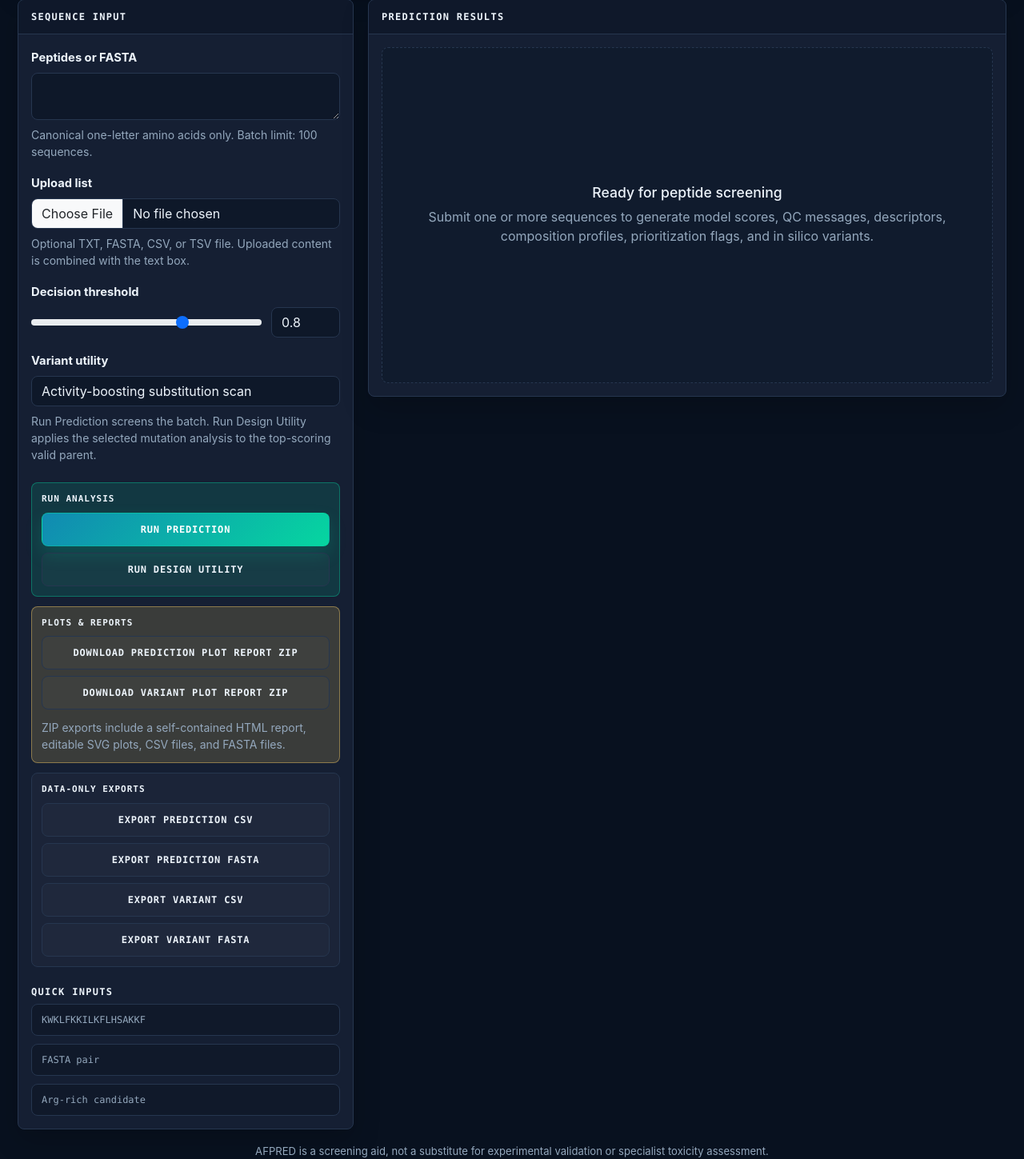
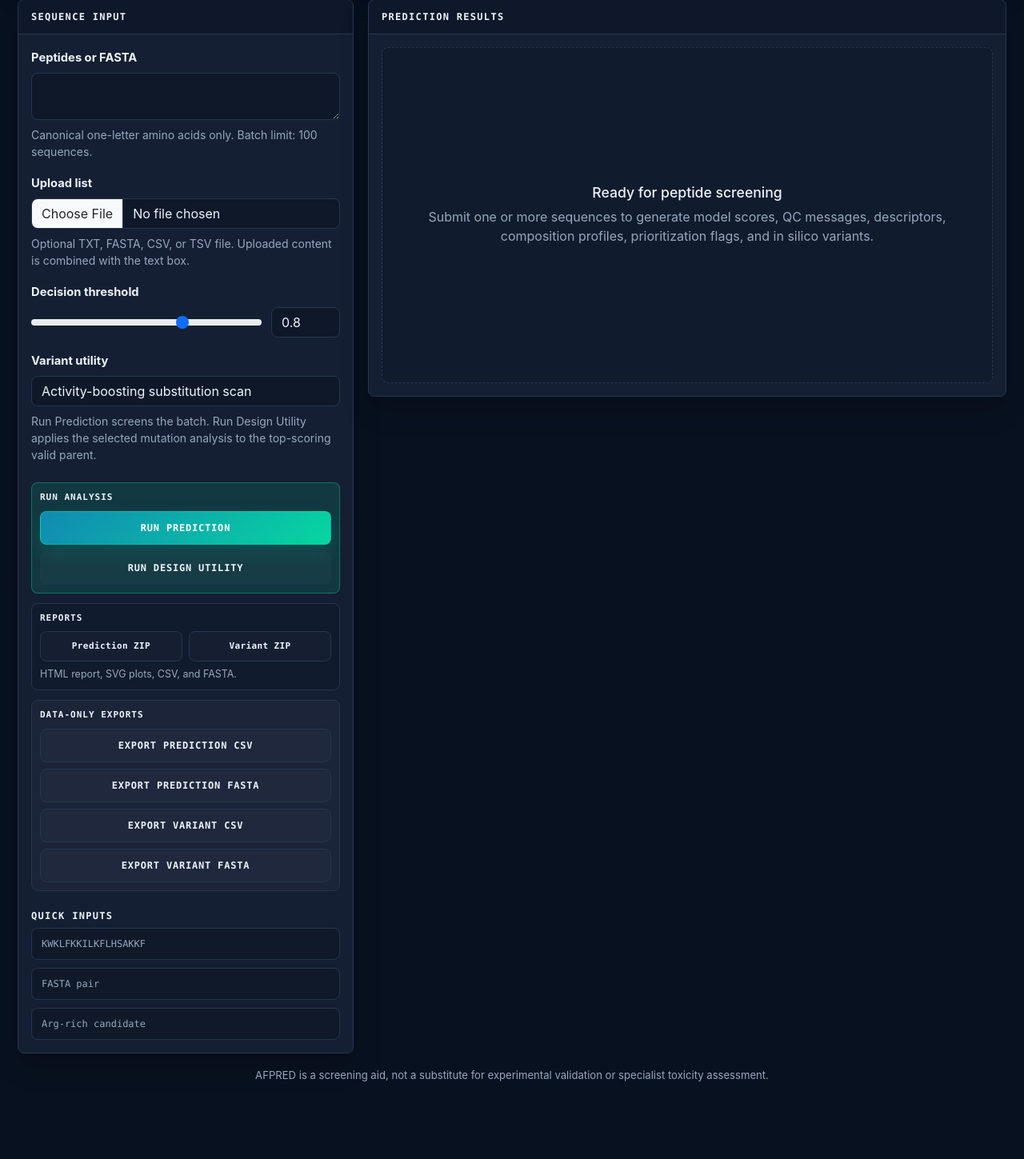
Before and after one commit to sanchisivan/afpred, a Flask app: page / in a window 1280 px wide. Shown: the part 291-1740 px from the top of the page at 80% size. After the commit the page ends 1643 px from the top, so only its background shows below. Run offline with Flask 3, Linux system fonts and the light colour scheme; some libraries are stand-ins or nearby versions.

Commit message:
Subtle report export controls

```diff
--- a/templates/index.html
+++ b/templates/index.html
@@ -323,7 +323,7 @@
     .action-section {
       display: grid;
       gap: 8px;
-      padding: 12px;
+      padding: 10px;
       border: 1px solid var(--line);
       border-radius: 8px;
       background: rgba(255, 255, 255, 0.025);
@@ -335,8 +335,8 @@
     }
 
     .action-section.report-action {
-      border-color: rgba(255, 209, 102, 0.42);
-      background: var(--gold-soft);
+      border-color: var(--line);
+      background: rgba(8, 17, 31, 0.22);
     }
 
     .action-title {
@@ -346,6 +346,31 @@
       font-weight: 900;
       letter-spacing: 1px;
       text-transform: uppercase;
+    }
+
+    .compact-actions {
+      display: grid;
+      grid-template-columns: repeat(2, minmax(0, 1fr));
+      gap: 8px;
+    }
+
+    .compact-actions.single {
+      grid-template-columns: 1fr;
+    }
+
+    .compact-actions .btn {
+      min-height: 38px;
+      padding: 8px 10px;
+      font-size: 11px;
+      letter-spacing: 0.4px;
+      text-transform: none;
+    }
+
+    .export-note {
+      margin: 0;
+      color: var(--muted);
+      font-size: 0.78rem;
+      line-height: 1.35;
     }
 
     .quick-grid,
@@ -1005,10 +1030,12 @@
                 </div>
 
                 <div class="action-section report-action">
-                  <span class="action-title">Plots & reports</span>
-                  <button type="submit" name="action" value="report_pack" class="btn btn-outline-secondary">Download Prediction Plot Report ZIP</button>
-                  <button type="submit" name="action" value="variant_report_pack" class="btn btn-outline-secondary">Download Variant Plot Report ZIP</button>
-                  <div class="form-text">ZIP exports include a self-contained HTML report, editable SVG plots, CSV files, and FASTA files.</div>
+                  <span class="action-title">Reports</span>
+                  <div class="compact-actions">
+                    <button type="submit" name="action" value="report_pack" class="btn btn-outline-secondary">Prediction ZIP</button>
+                    <button type="submit" name="action" value="variant_report_pack" class="btn btn-outline-secondary">Variant ZIP</button>
+                  </div>
+                  <p class="export-note">HTML report, SVG plots, CSV, and FASTA.</p>
                 </div>
 
                 <div class="action-section">
@@ -1216,9 +1243,11 @@
                 </div>
 
                 <div class="action-section report-action">
-                  <span class="action-title">Plots & reports</span>
-                  <button type="submit" name="action" value="utility_report_pack" class="btn btn-outline-secondary">Download Utility Plot Report ZIP</button>
-                  <div class="form-text">ZIP export includes an HTML report, descriptor CSV, and SVG plots for charge, hydrophobicity, mass, pI, aggregation risk, liability flags, and residue composition.</div>
+                  <span class="action-title">Reports</span>
+                  <div class="compact-actions single">
+                    <button type="submit" name="action" value="utility_report_pack" class="btn btn-outline-secondary">Utility ZIP</button>
+                  </div>
+                  <p class="export-note">HTML report, descriptor CSV, and SVG plots.</p>
                 </div>
 
                 <div class="action-section">
@@ -1346,11 +1375,11 @@
           <div class="panel-body stack">
             <div class="callout signal">
               <span class="callout-title">Where to export plots</span>
-              <span class="callout-detail">Use the Predict tab, then open the highlighted Plots & Reports box under the sequence form. Use Download Prediction Plot Report ZIP for screening plots, or Download Variant Plot Report ZIP after choosing a variant utility.</span>
+              <span class="callout-detail">Use the compact Reports box in Predict for screening or variant ZIPs.</span>
             </div>
             <div class="callout context">
               <span class="callout-title">Utility report packs</span>
-              <span class="callout-detail">Use the Utilities tab and the highlighted Plots & Reports box to export descriptor plots without running the antifungal model.</span>
+              <span class="callout-detail">Use the compact Reports box in Utilities for descriptor plots without running the model.</span>
             </div>
             <div class="callout context">
               <span class="callout-title">Accepted formats</span>
```
